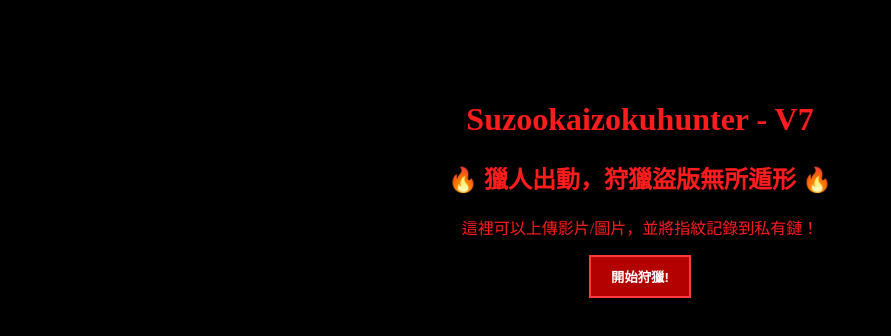
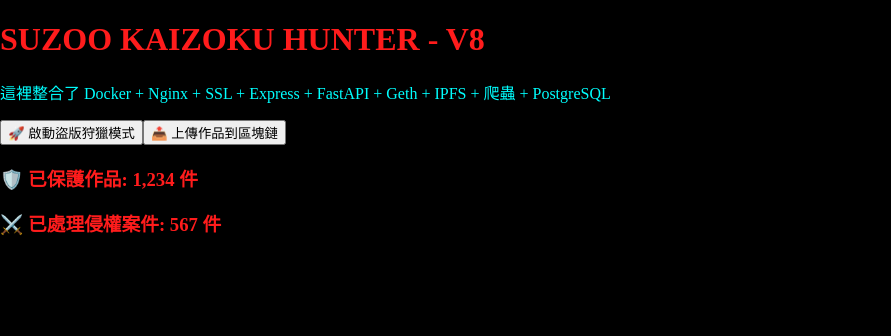
Before and after one commit to soozoohunter/soozookaizokuhunter, a React (Create React App) app in the folder frontend/: page / in a window 1280 px wide. Shown: the top 336 px of the page, without its empty margins (0-891 px from the left). Built offline with nearby package versions, Linux system fonts and the light colour scheme.

Commit message:
Update App.js

```diff
--- a/frontend/src/App.js
+++ b/frontend/src/App.js
@@ -3,11 +3,21 @@ import './App.css';
 
 function App() {
   return (
-    <div style={{ textAlign: 'center', paddingTop: '10vh' }}>
-      <h1>Suzookaizokuhunter - V7</h1>
-      <h2>🔥 獵人出動，狩獵盜版無所遁形 🔥</h2>
-      <p>這裡可以上傳影片/圖片，並將指紋記錄到私有鏈！</p>
-      <button className="btn-hunt">開始狩獵!</button>
+    <div className="cyberpunk-container">
+      <h1 className="glitch-text">SUZOO KAIZOKU HUNTER - V8</h1>
+      <p style={{ color: '#0ff' }}>
+        這裡整合了 Docker + Nginx + SSL + Express + FastAPI + Geth + IPFS + 爬蟲 + PostgreSQL
+      </p>
+
+      <div className="neon-box">
+        <button className="hunt-button">🚀 啟動盜版狩獵模式</button>
+        <button className="upload-button">📤 上傳作品到區塊鏈</button>
+      </div>
+
+      <div className="stats-panel">
+        <h3>🛡️ 已保護作品: 1,234 件</h3>
+        <h3>⚔️ 已處理侵權案件: 567 件</h3>
+      </div>
     </div>
   );
 }
```
